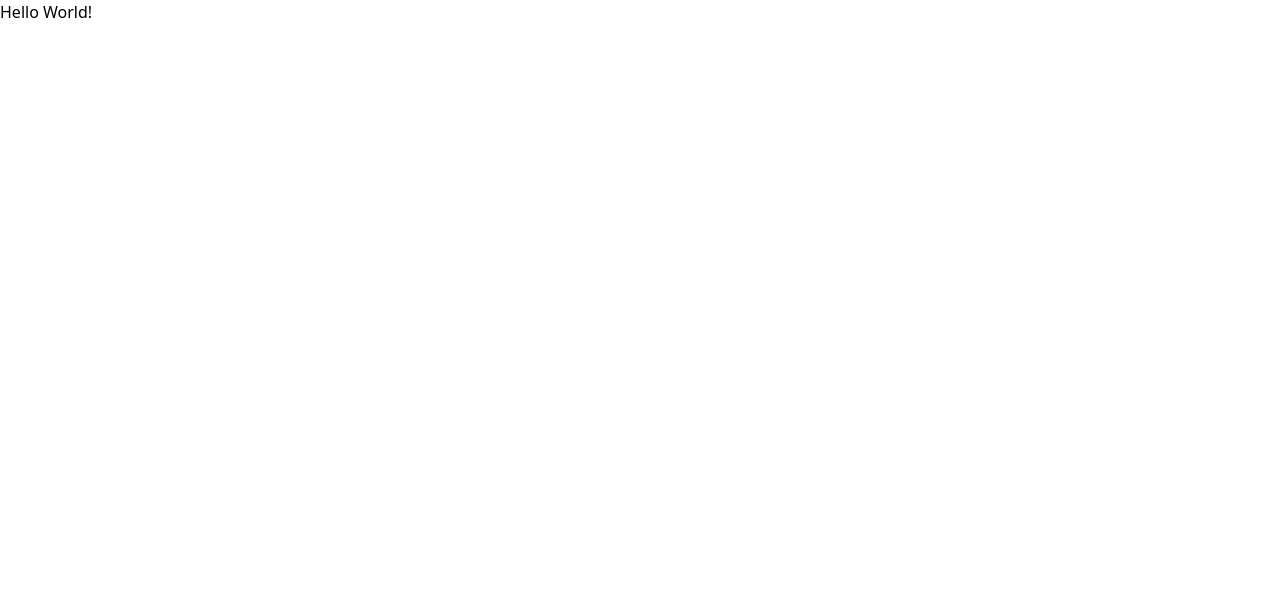
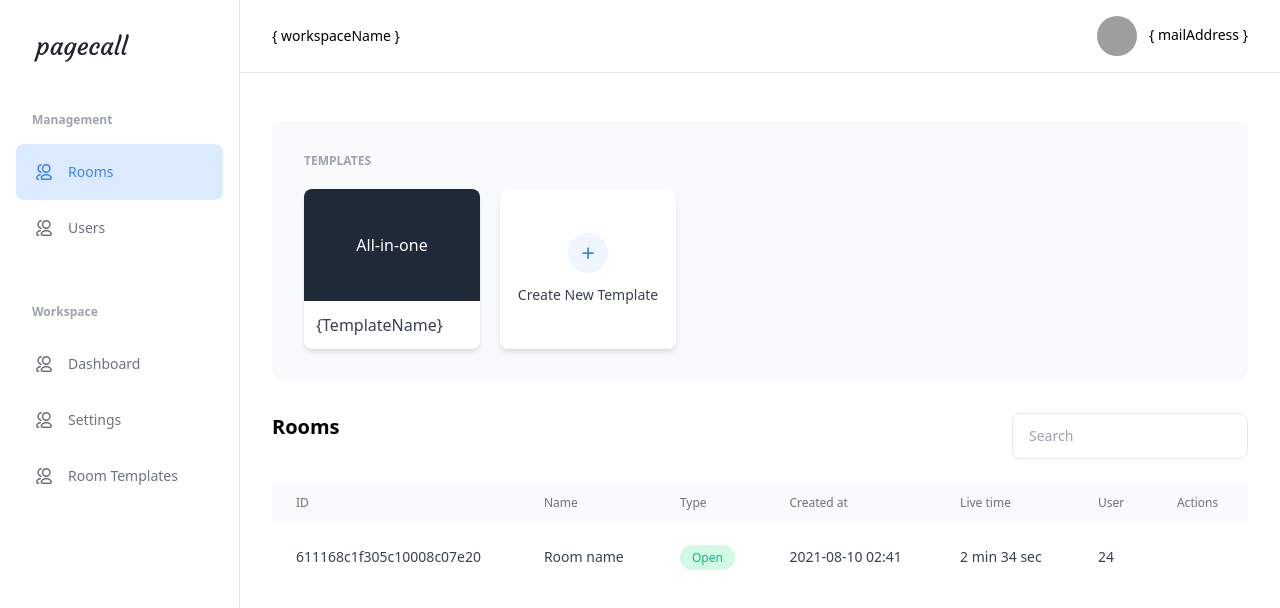
Before and after one commit to pplink/tailwind-boilerplate, a React (Create React App) app: page / in a window 1280 px wide. Shown: the top 608 px of the page. Built offline with nearby package versions, Linux system fonts and the light colour scheme; grey boxes are pictures that could not be loaded.

Commit message:
Implement platform home

```diff
--- a/src/App.tsx
+++ b/src/App.tsx
@@ -1,8 +1,9 @@
 import React from "react";
-import { BrowserRouter, Switch, Route, Link } from "react-router-dom";
+import { BrowserRouter, Switch, Route } from "react-router-dom";
 import Page1 from "./Page1";
 import Page2 from "./Page2";
 import Page3 from "./Page3";
+import Home from "./Home";
 
 function App() {
   return (
@@ -109,7 +110,7 @@ function App() {
           </div>
         </Route>
         <Route path="/">
-          <div>Hello World!</div>
+          <Home />
         </Route>
       </Switch>
     </BrowserRouter>
--- /dev/null
+++ b/src/Home.tsx
@@ -0,0 +1,190 @@
+import React from "react";
+import logo from "./logo.svg";
+
+function NavItem({
+  isSelected,
+  children,
+}: {
+  isSelected?: boolean;
+  children: React.ReactNode;
+}) {
+  return (
+    <div
+      className={[
+        "text-sm p-4 rounded-lg flex items-center space-x-3",
+        isSelected ? "bg-blue-100 text-blue-500" : "text-gray-500",
+      ].join(" ")}
+    >
+      {children}
+    </div>
+  );
+}
+
+const icon = (
+  <div className="p-1">
+    <svg
+      xmlns="http://www.w3.org/2000/svg"
+      width="16"
+      height="16"
+      viewBox="0 0 16 16"
+      fill="none"
+    >
+      <path
+        fillRule="evenodd"
+        clipRule="evenodd"
+        d="M14.7339 4.57143C14.7339 7.09616 12.7322 9.14286 10.263 9.14286C7.79386 9.14286 5.79219 7.09616 5.79219 4.57143C5.79219 2.0467 7.79386 0 10.263 0C12.7322 0 14.7339 2.0467 14.7339 4.57143ZM13.2436 4.57143C13.2436 6.25458 11.9092 7.61905 10.263 7.61905C8.61692 7.61905 7.28248 6.25458 7.28248 4.57143C7.28248 2.88827 8.61692 1.52381 10.263 1.52381C11.9092 1.52381 13.2436 2.88827 13.2436 4.57143Z"
+        fill="currentColor"
+      />
+      <path
+        d="M5.19528 1.58462C5.59858 1.50092 5.85916 1.09876 5.7773 0.686379C5.69543 0.274001 5.30212 0.00756174 4.89881 0.0912701C2.85778 0.514897 1.32133 2.35876 1.32133 4.57127C1.32133 6.78377 2.85778 8.62764 4.89881 9.05126C5.30212 9.13497 5.69543 8.86853 5.7773 8.45615C5.85916 8.04377 5.59858 7.64162 5.19528 7.55791C3.83511 7.2756 2.81162 6.04479 2.81162 4.57127C2.81162 3.09774 3.83511 1.86693 5.19528 1.58462Z"
+        fill="currentColor"
+      />
+      <path
+        fillRule="evenodd"
+        clipRule="evenodd"
+        d="M6.31223 11.1036C7.23088 10.3826 8.51126 9.90476 10.2631 9.90476C12.0149 9.90476 13.2953 10.3826 14.2139 11.1037C15.1257 11.8193 15.6217 12.7276 15.8908 13.4923C16.1275 14.1653 15.9616 14.8241 15.5646 15.291C15.1812 15.7419 14.6006 16 13.9888 16H6.53735C5.92549 16 5.34495 15.7419 4.96151 15.291C4.56447 14.8241 4.3986 14.1653 4.63538 13.4923C4.9044 12.7276 5.40044 11.8193 6.31223 11.1036ZM7.21966 12.3124C6.59215 12.8049 6.23812 13.4384 6.03769 14.0081C5.99587 14.1269 6.01888 14.2121 6.08613 14.2912C6.16698 14.3862 6.32615 14.4762 6.53735 14.4762H13.9888C14.2 14.4762 14.3591 14.3863 14.44 14.2912C14.5072 14.2121 14.5302 14.1269 14.4884 14.0081C14.288 13.4384 13.934 12.8049 13.3065 12.3124C12.6858 11.8253 11.7377 11.4286 10.2631 11.4286C8.7885 11.4286 7.84032 11.8253 7.21966 12.3124Z"
+        fill="currentColor"
+      />
+      <path
+        d="M1.5083 13.9252C1.66084 13.3247 1.92264 12.6932 2.3547 12.2213C2.76533 11.7727 3.36341 11.4286 4.3019 11.4286C4.71343 11.4286 5.04705 11.0875 5.04705 10.6667C5.04705 10.2459 4.71343 9.90476 4.3019 9.90476C2.94524 9.90476 1.9551 10.428 1.26671 11.1799C0.599744 11.9084 0.251715 12.8105 0.0658685 13.5422C-0.294184 14.9597 0.885045 16 2.06645 16H2.63963C3.05116 16 3.38477 15.6589 3.38477 15.2381C3.38477 14.8173 3.05116 14.4762 2.63963 14.4762H2.06645C1.85593 14.4762 1.68828 14.3877 1.59296 14.28C1.50663 14.1825 1.47229 14.067 1.5083 13.9252Z"
+        fill="currentColor"
+      />
+    </svg>
+  </div>
+);
+
+function Home() {
+  return (
+    <div className="w-screen h-screen flex">
+      <div className="w-60 py-8 px-4 space-y-8 border-r">
+        <img className="h-8 ml-4" src={logo} alt="Pagecall" />
+        <div>
+          <div className="text-xs text-gray-400 font-semibold p-4">
+            Management
+          </div>
+          <NavItem isSelected>
+            {icon}
+            <span>Rooms</span>
+          </NavItem>
+          <NavItem>
+            {icon}
+            <span>Users</span>
+          </NavItem>
+        </div>
+        <div>
+          <div className="text-xs text-gray-400 font-semibold p-4">
+            Workspace
+          </div>
+          <NavItem>
+            {icon}
+            <span>Dashboard</span>
+          </NavItem>
+          <NavItem>
+            {icon}
+            <span>Settings</span>
+          </NavItem>
+          <NavItem>
+            {icon}
+            <span>Room Templates</span>
+          </NavItem>
+        </div>
+      </div>
+      <div className="flex-grow flex flex-col">
+        <div className="px-8 py-4 border-b flex text-sm items-center">
+          <div>{"{ workspaceName }"}</div>
+          <div className="ml-auto space-x-3">
+            <img
+              className="inline-block h-10 w-10 rounded-full ring-2 ring-white"
+              src="https://images.unsplash.com/photo-1472099645785-5658abf4ff4e?ixlib=rb-1.2.1&ixid=eyJhcHBfaWQiOjEyMDd9&auto=format&fit=facearea&facepad=2&w=256&h=256&q=80"
+              alt=""
+            />
+            <span>{"{ mailAddress }"}</span>
+          </div>
+        </div>
+        <div className="flex-grow py-12 px-8 space-y-8">
+          <div className="rounded-xl bg-gray-50 p-8 space-y-5">
+            <div className="text-xs text-gray-400 uppercase font-semibold">
+              Templates
+            </div>
+            <div className="flex space-x-5">
+              <div className="shadow-md rounded-lg w-44">
+                <div className="rounded-t-lg w-full h-28 bg-gray-800 flex items-center justify-center">
+                  <span className="text-white">All-in-one</span>
+                </div>
+                <div className="rounded-b-lg bg-white p-3 text-base text-gray-700">
+                  {"{TemplateName}"}
+                </div>
+              </div>
+              <div className="shadow-md rounded-lg w-44 bg-white flex items-center justify-center">
+                <div className="space-y-3 flex flex-col items-center">
+                  <div className="w-10 h-10 rounded-full bg-blue-50 flex items-center justify-center text-blue-500 text-2xl">
+                    +
+                  </div>
+                  <span className="text-gray-700 text-sm">
+                    Create New Template
+                  </span>
+                </div>
+              </div>
+            </div>
+          </div>
+
+          <div className="space-y-6">
+            <div className="flex">
+              <div className="text-xl font-semibold">Rooms</div>
+              <div className="ml-auto">
+                <input
+                  placeholder="Search"
+                  className="text-sm rounded-lg border py-3 px-4"
+                />
+              </div>
+            </div>
+            <table className="min-w-full">
+              <thead className="bg-gray-50 text-left text-xs text-gray-500 rounded-lg">
+                <tr>
+                  <th scope="col" className="px-6 py-3 font-medium">
+                    ID
+                  </th>
+                  <th scope="col" className="px-6 py-3 font-medium">
+                    Name
+                  </th>
+                  <th scope="col" className="px-6 py-3 font-medium">
+                    Type
+                  </th>
+                  <th scope="col" className="px-6 py-3 font-medium">
+                    Created at
+                  </th>
+                  <th scope="col" className="px-6 py-3 font-medium">
+                    Live time
+                  </th>
+                  <th scope="col" className="px-6 py-3 font-medium">
+                    User
+                  </th>
+                  <th scope="col" className="px-6 py-3 font-medium">
+                    Actions
+                  </th>
+                </tr>
+              </thead>
+              <tbody className="bg-white">
+                <tr className="text-sm text-gray-700 text-left">
+                  <td className="p-6">611168c1f305c10008c07e20</td>
+                  <td className="p-6">Room name</td>
+                  <td className="p-6">
+                    <span className="bg-green-100 text-green-500 py-1 px-3 rounded-full text-xs">
+                      Open
+                    </span>
+                  </td>
+                  <td className="p-6">2021-08-10 02:41</td>
+                  <td className="p-6">2 min 34 sec</td>
+                  <td className="p-6">24</td>
+                  <td className="p-6"></td>
+                </tr>
+              </tbody>
+            </table>
+          </div>
+        </div>
+      </div>
+    </div>
+  );
+}
+
+export default Home;
```
Also changed, not shown: src/logo.svg (added).
